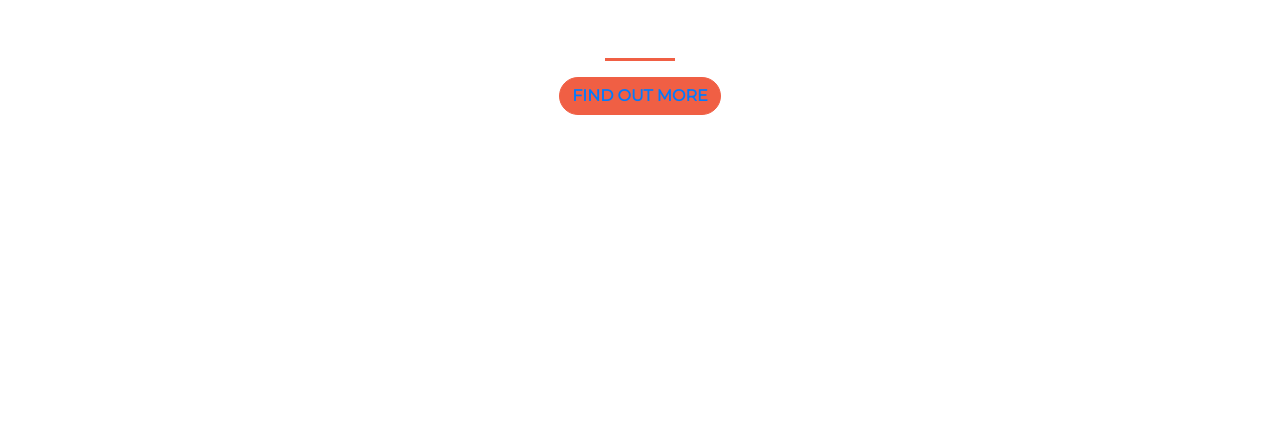
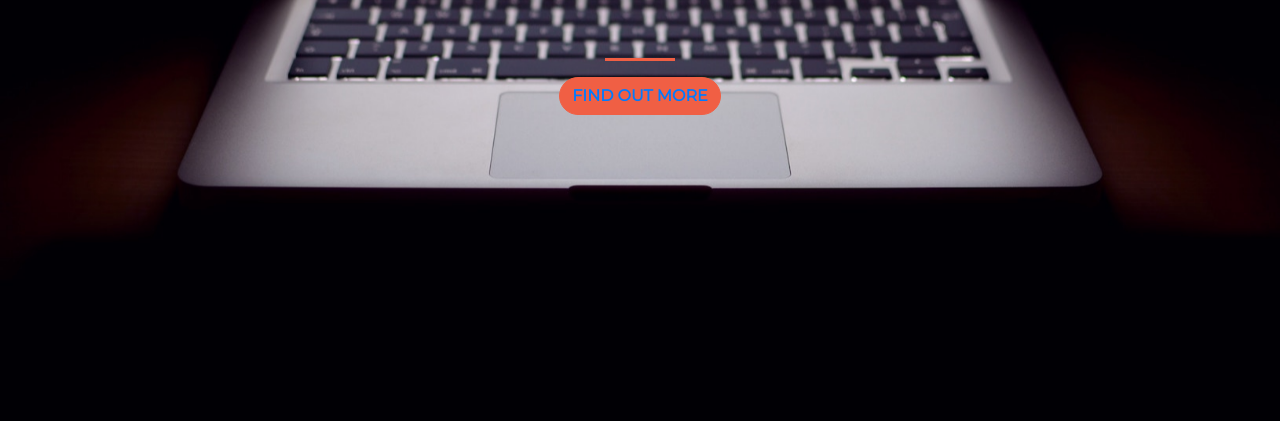
Before and after one commit to ajayksuresh/demo-landing-page, a plain HTML site: page index.html in a window 1280 px wide. Shown: the part 379-800 px from the top of the page. Drawn offline with nearby package versions, Linux system fonts and the light colour scheme.

Commit message:
Update style.css

```diff
--- a/style.css
+++ b/style.css
@@ -4,7 +4,7 @@ html {
 	height: 100%;
 	font-family: 'Montserrat', sans-serif;
 	margin: 0;
-	background: url(/project_files/startup_files/header.jpg) no-repeat center center fixed;
+	background: url(header.jpg) no-repeat center center fixed;
 	-webkit-background-size: cover;
 	-moz-background-size: cover;
 	-o-background-size: cover;
```
